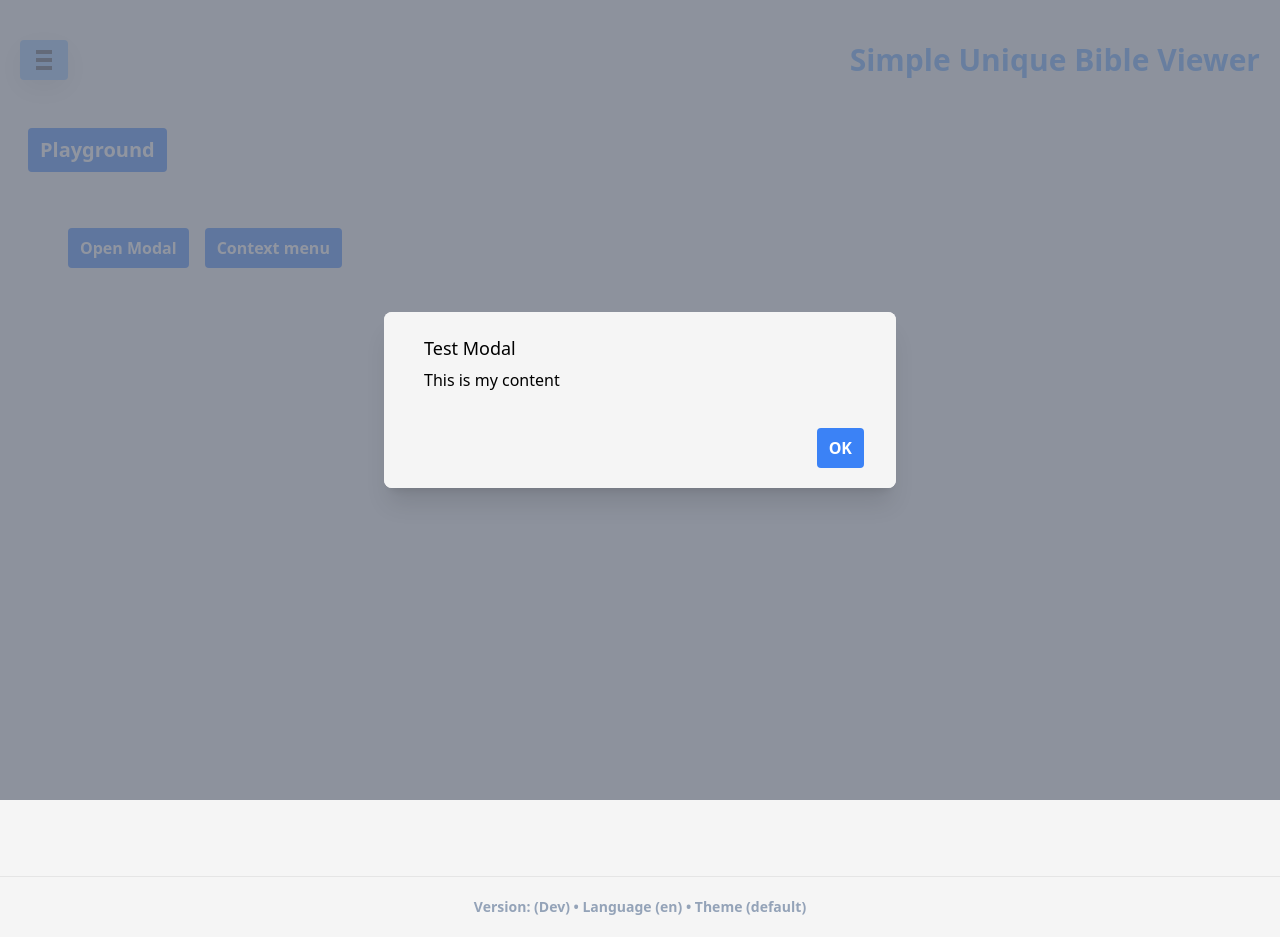
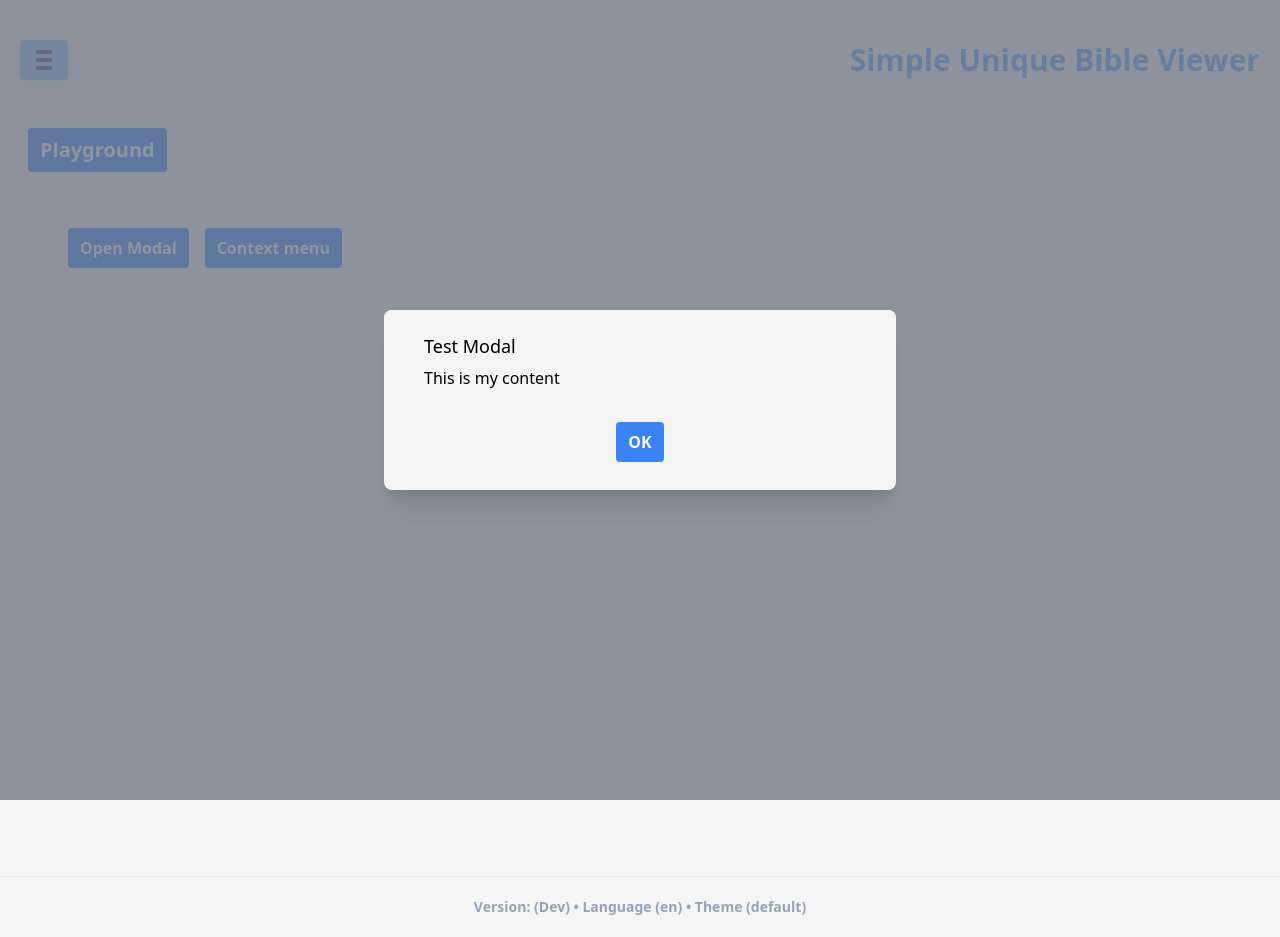
Before and after one commit to otseng/simple-unique-bible-app, a Next.js app: page /playground in a window 1280 px wide. Both pictures are taken after a click on the button "Open Modal". Built offline with nearby package versions, Linux system fonts and the light colour scheme.

Commit message:
Update basic-modal.tsx

```diff
--- a/components/basic-modal.tsx
+++ b/components/basic-modal.tsx
@@ -49,7 +49,7 @@ export default function BasicModal(props) {
                     </div>
                   </div>
                 </div>
-                <div className={theme.backgroundStyle + " px-4 py-3 sm:flex sm:flex-row-reverse sm:px-6"}>
+                <div className={theme.backgroundStyle + " flex justify-center items-center mt-2 mb-5"}>
                   <button
                     type="button"
                     className={theme.clickableButton}
```
